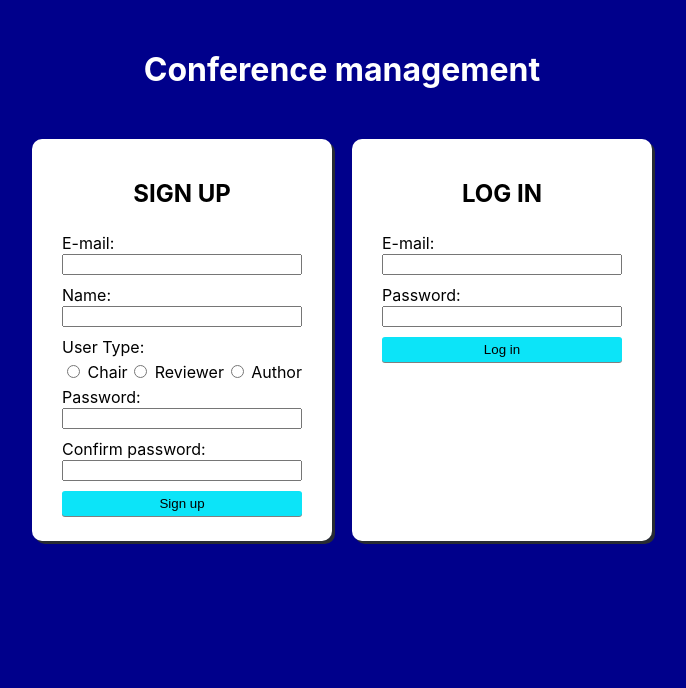
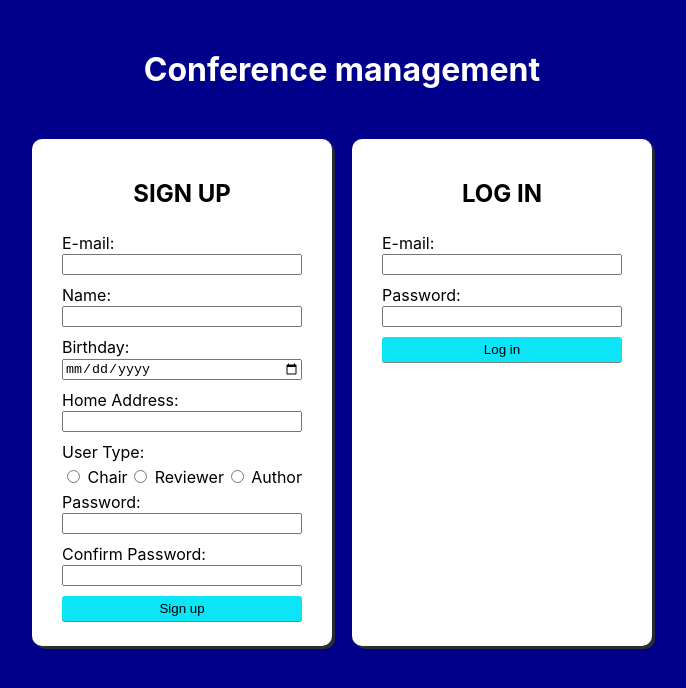
Before and after one commit to EmanuelPutura/Keisatsu-cho, a React (Create React App) app in the folder frontend/cms/: page / in a window 1280 px wide. Shown: the top 688 px of the page, without its empty margins (298-984 px from the left). Built offline with nearby package versions, Linux system fonts and the light colour scheme.

Commit message:
Added birthdate and address fields

```diff
--- a/frontend/cms/src/enterPage/SignUpForm.js
+++ b/frontend/cms/src/enterPage/SignUpForm.js
@@ -8,10 +8,12 @@ function SignUpForm(){
     const [user_name, setUser_name] = useState("");
     const [password_repeat, setPassword_repeat] = useState("");
     const [user_type, setUser_type] = useState("");
+    const [birth_date, setBirth_date] = useState("");
+    const [address, setAddress] = useState("");
 
 
     function handleSubmit(event) {
-        alert('Submitted ' + email + ' ' + user_name + ' ' + password + ' ' + user_type);
+        alert('Submitted ' + email + ' ' + user_name + ' ' + password + ' ' + user_type + ' ' + birth_date + ' ' + address);
         event.preventDefault();
     }
 
@@ -29,6 +31,20 @@ function SignUpForm(){
                 <input name="user_name" type="text"
                        value={user_name}
                        onChange={e => setUser_name(e.target.value)}/>
+            </label>
+            <label>
+                Birthday:
+                <br/>
+                <input name="birth_date" type="date"
+                       value={birth_date}
+                       onChange={e => setBirth_date(e.target.value)}/>
+            </label>
+            <label>
+                Home Address:
+                <br/>
+                <input name="address" type="text"
+                       value={address}
+                       onChange={e => setAddress(e.target.value)} />
             </label>
             <label>User Type:</label>
             <div className="type_container">
@@ -54,7 +70,7 @@ function SignUpForm(){
                        value={password}
                        onChange={e => setPassword(e.target.value)}/>
             </label>
-            <label>Confirm password:
+            <label>Confirm Password:
                 <br/>
                 <input name="password_repeat" type="password"
                        value={password_repeat}
```
